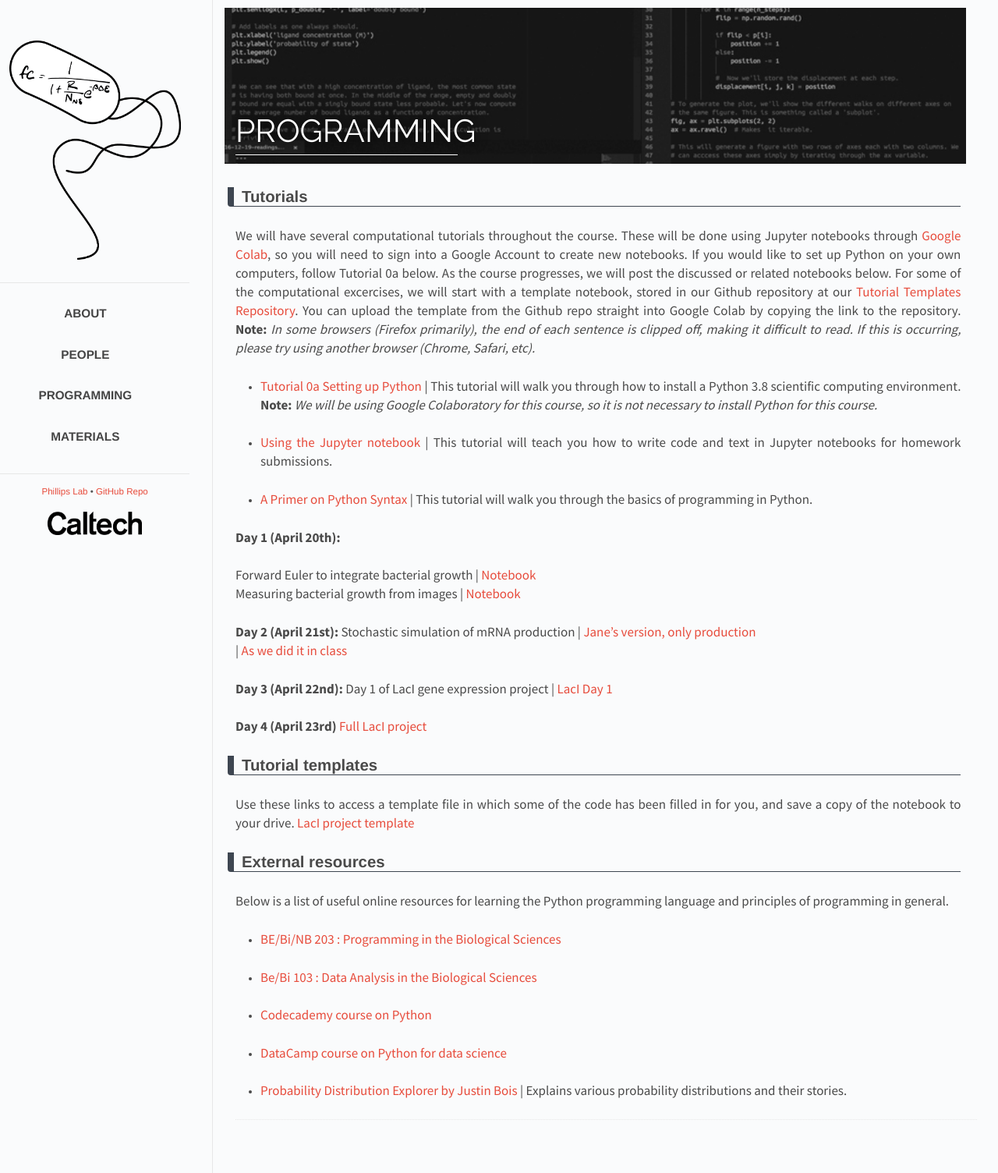
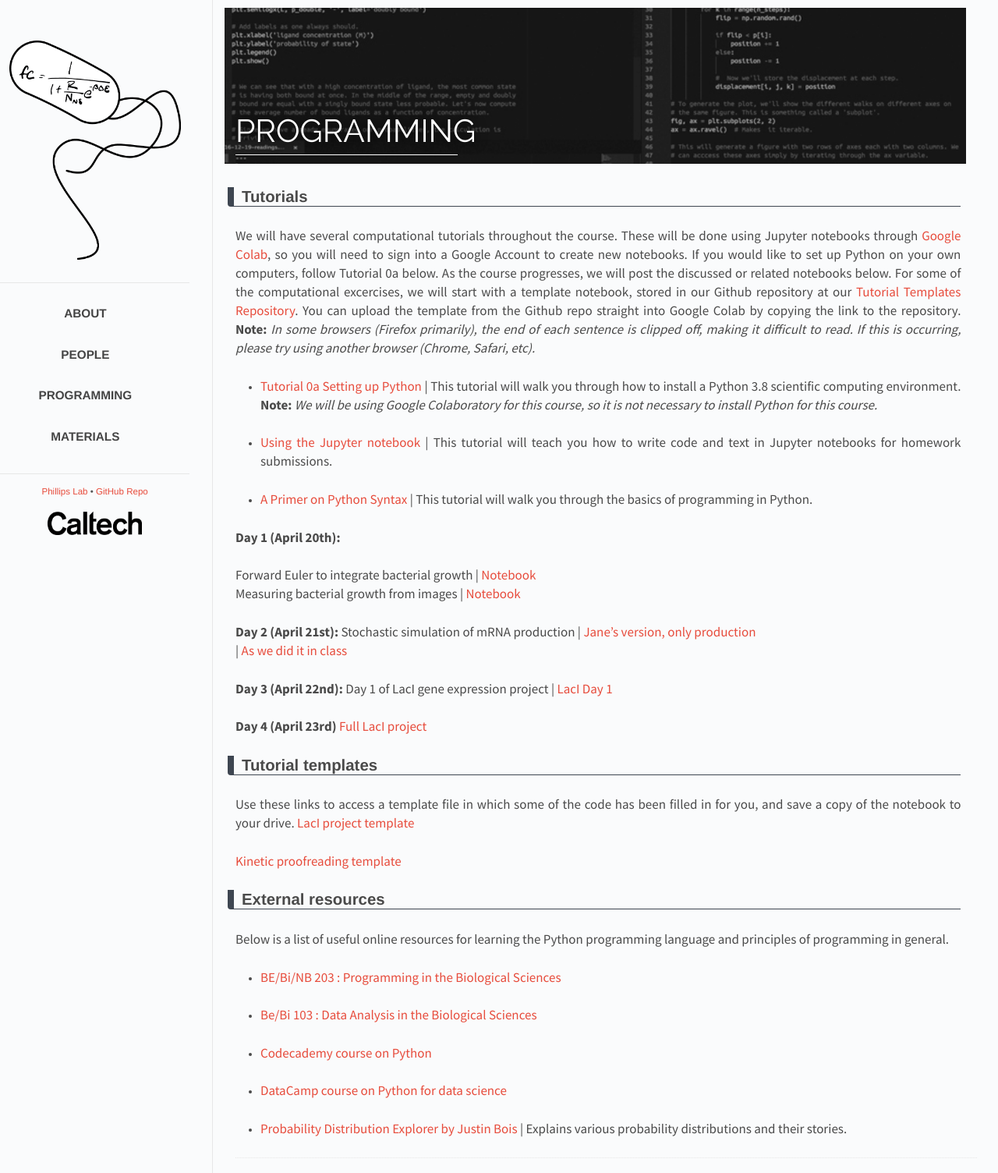
Before and after one commit to RPGroup-PBoC/pboc22_heidelberg, a Jekyll site: the page built from _posts/2022-01-29-code.md, in a window 1280 px wide. Shown: the whole page at 78% size. Built offline with Jekyll 4.4.1, drawn with Linux system fonts in a browser that asks for light colours.

Commit message:
added kinetic proofreading template

```diff
--- a/_posts/2022-01-29-code.md
+++ b/_posts/2022-01-29-code.md
@@ -60,7 +60,9 @@ Day 1 of LacI gene expression project \| <a href="https://colab.research.google.
 
 ## Tutorial templates
 Use these links to access a template file in which some of the code has been filled in for you, and save a copy of the notebook to your drive.
-<a href="https://colab.research.google.com/drive/1Y9QW36bJjgKe_o4FoS5h1Fi9UTaRmpUa" target="_blank">{{"LacI project template"}}</a>
+<a href="https://colab.research.google.com/drive/1Y9QW36bJjgKe_o4FoS5h1Fi9UTaRmpUa" target="_blank">{{"LacI project template"}}</a><br>
+
+<a href="https://colab.research.google.com/drive/1RFivJcTu5_mlRA9TMrz56gDkuRnsWODy#scrollTo=NJSYigjCb4w3" target="_blank">{{"Kinetic proofreading template"}}</a><br>
 
 ## External resources
 
```
